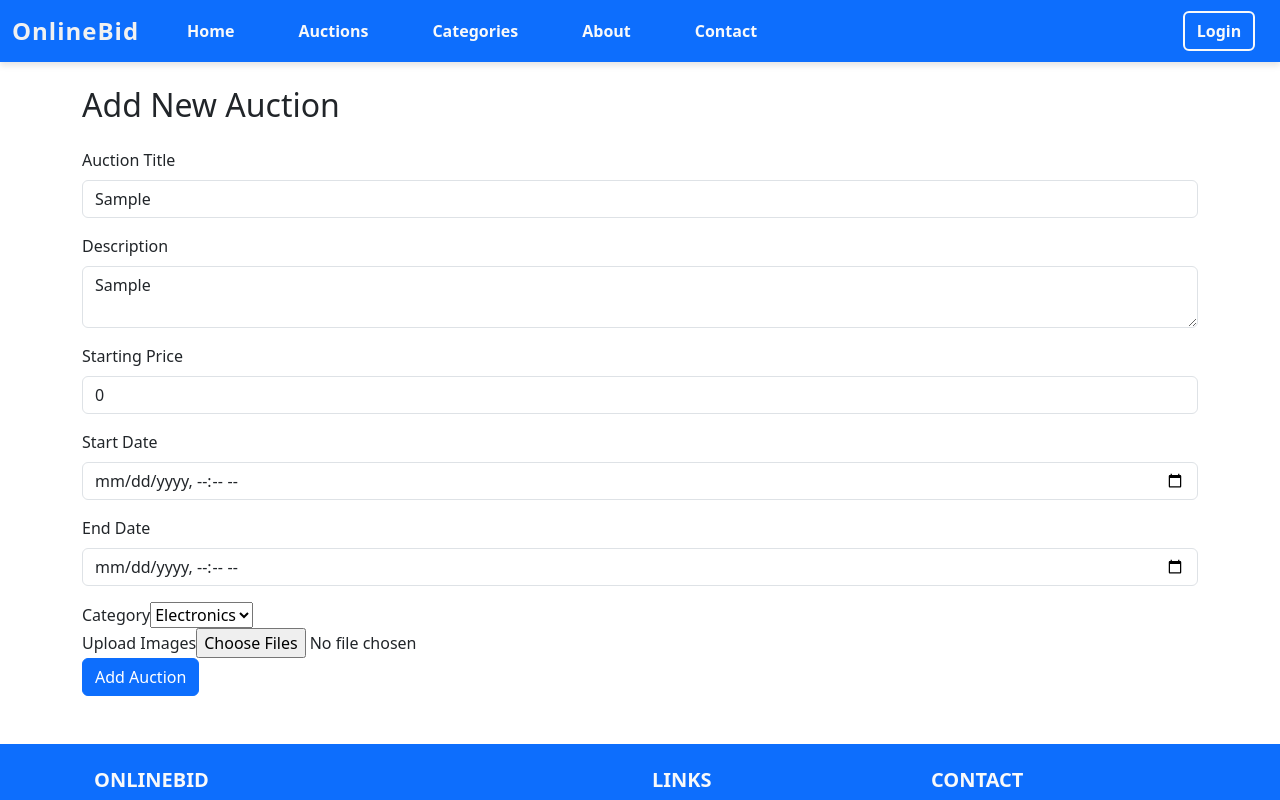
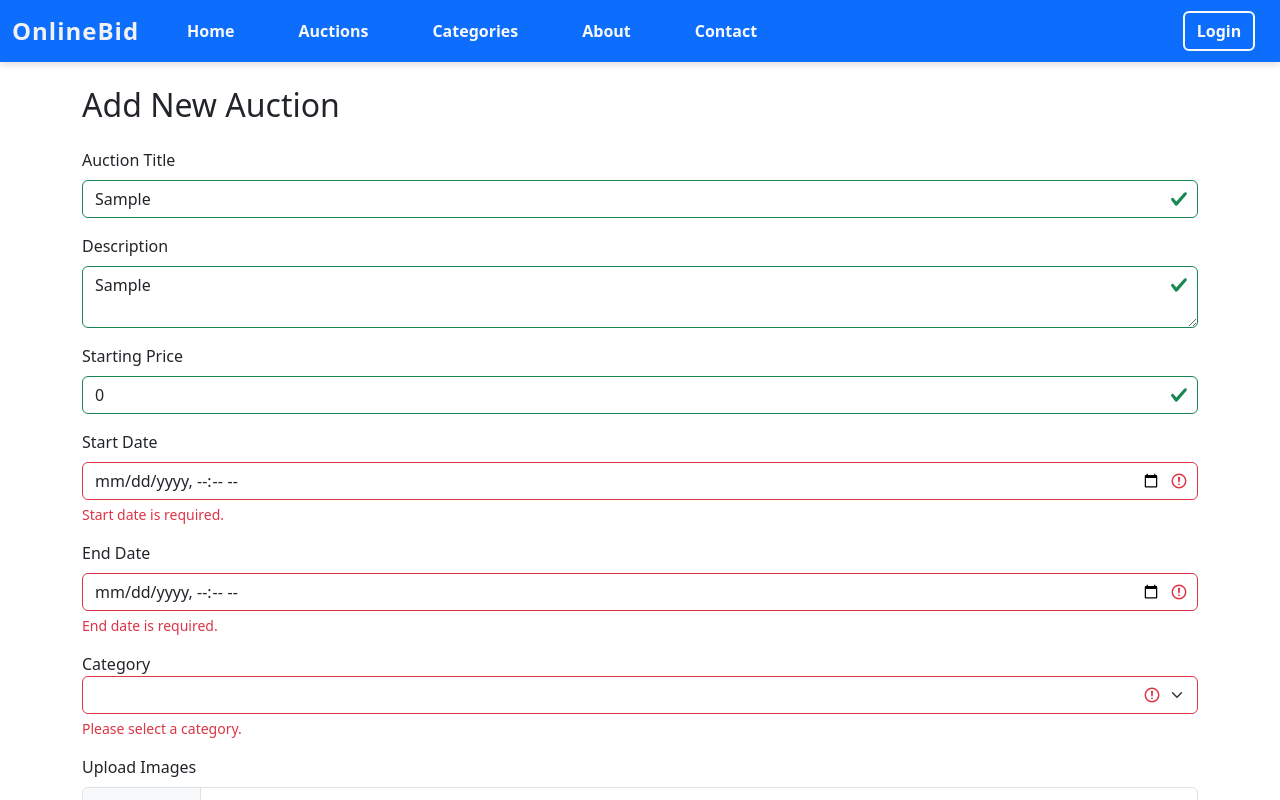
Before and after one commit to shkelzenkrasniqi/OnlineBid-front, an Angular app in the folder OnlineBid/: page /auctionadd in a window 1280 px wide. Both pictures are taken after typing "Sample", "Sample" into the empty fields and a click on the button "Add Auction". Shown: the top 800 px of the page. Built offline with nearby package versions, Linux system fonts and the light colour scheme; no server answers.

Commit message:
added validation for auction adding , bidding and registering user

```diff
--- a/OnlineBid/src/app/components/auction-add/auction-add.component.html
+++ b/OnlineBid/src/app/components/auction-add/auction-add.component.html
@@ -1,38 +1,107 @@
 <div class="container">
   <h2 class="my-4">Add New Auction</h2>
-  <form (ngSubmit)="addAuction()">
+  <form #auctionForm="ngForm" (ngSubmit)="addAuction()" novalidate>
     <div class="mb-3">
       <label for="title" class="form-label">Auction Title</label>
-      <input type="text" id="title" [(ngModel)]="auction.title" name="title" class="form-control" required>
+      <input
+        type="text"
+        id="title"
+        [(ngModel)]="auction.title"
+        name="title"
+        class="form-control"
+        required
+        [class.is-invalid]="auctionForm.submitted && auctionForm.controls['title'].invalid"
+        [class.is-valid]="auctionForm.submitted && auctionForm.controls['title'].valid">
+      <div *ngIf="auctionForm.submitted && auctionForm.controls['title'].invalid" class="invalid-feedback">
+        Auction title is required.
+      </div>
     </div>
+
     <div class="mb-3">
       <label for="description" class="form-label">Description</label>
-      <textarea id="description" [(ngModel)]="auction.description" name="description" class="form-control" required></textarea>
+      <textarea
+        id="description"
+        [(ngModel)]="auction.description"
+        name="description"
+        class="form-control"
+        required
+        [class.is-invalid]="auctionForm.submitted && auctionForm.controls['description'].invalid"
+        [class.is-valid]="auctionForm.submitted && auctionForm.controls['description'].valid"></textarea>
+      <div *ngIf="auctionForm.submitted && auctionForm.controls['description'].invalid" class="invalid-feedback">
+        Description is required.
+      </div>
     </div>
+
     <div class="mb-3">
       <label for="startingPrice" class="form-label">Starting Price</label>
-      <input type="number" id="startingPrice" [(ngModel)]="auction.startingPrice" name="startingPrice" class="form-control" required>
+      <input
+        type="number"
+        id="startingPrice"
+        [(ngModel)]="auction.startingPrice"
+        name="startingPrice"
+        class="form-control"
+        required
+        [class.is-invalid]="auctionForm.submitted && auctionForm.controls['startingPrice'].invalid"
+        [class.is-valid]="auctionForm.submitted && auctionForm.controls['startingPrice'].valid">
+      <div *ngIf="auctionForm.submitted && auctionForm.controls['startingPrice'].invalid" class="invalid-feedback">
+        Starting price is required.
+      </div>
     </div>
+
     <div class="mb-3">
       <label for="startDate" class="form-label">Start Date</label>
-      <input type="datetime-local" id="startDate" [(ngModel)]="auction.startDate" name="startDate" class="form-control" required>
+      <input
+        type="datetime-local"
+        id="startDate"
+        [(ngModel)]="auction.startDate"
+        name="startDate"
+        class="form-control"
+        required
+        [class.is-invalid]="auctionForm.submitted && auctionForm.controls['startDate'].invalid"
+        [class.is-valid]="auctionForm.submitted && auctionForm.controls['startDate'].valid">
+      <div *ngIf="auctionForm.submitted && auctionForm.controls['startDate'].invalid" class="invalid-feedback">
+        Start date is required.
+      </div>
     </div>
+
     <div class="mb-3">
       <label for="endDate" class="form-label">End Date</label>
-      <input type="datetime-local" id="endDate" [(ngModel)]="auction.endDate" name="endDate" class="form-control" required>
+      <input
+        type="datetime-local"
+        id="endDate"
+        [(ngModel)]="auction.endDate"
+        name="endDate"
+        class="form-control"
+        required
+        [class.is-invalid]="auctionForm.submitted && auctionForm.controls['endDate'].invalid"
+        [class.is-valid]="auctionForm.submitted && auctionForm.controls['endDate'].valid">
+      <div *ngIf="auctionForm.submitted && auctionForm.controls['endDate'].invalid" class="invalid-feedback">
+        End date is required.
+      </div>
     </div>
-    <div>
+
+    <div class="mb-3">
       <label>Category</label>
-      <select [(ngModel)]="auction.category" name="category" required>
+      <select
+        [(ngModel)]="auction.category"
+        name="category"
+        class="form-select"
+        required
+        [class.is-invalid]="auctionForm.submitted && auctionForm.controls['category'].invalid"
+        [class.is-valid]="auctionForm.submitted && auctionForm.controls['category'].valid">
         <option value="1">Electronics</option>
         <option value="2">Furniture</option>
       </select>
+      <div *ngIf="auctionForm.submitted && auctionForm.controls['category'].invalid" class="invalid-feedback">
+        Please select a category.
+      </div>
     </div>
 
-    <div>
-      <label>Upload Images</label>
-      <input type="file" (change)="onFileSelected($event)" multiple>
+    <div class="mb-3">
+      <label for="images" class="form-label">Upload Images</label>
+      <input type="file" id="images" (change)="onFileSelected($event)" multiple class="form-control">
     </div>
+
     <button type="submit" class="btn btn-primary">Add Auction</button>
   </form>
 </div>
--- a/OnlineBid/src/app/components/auction-add/auction-add.component.ts
+++ b/OnlineBid/src/app/components/auction-add/auction-add.component.ts
@@ -20,7 +20,7 @@ export class AuctionAddComponent{
     startDate: '',
     endDate: '',
     userId: '',
-    category: 1
+    category: ''
   };
   selectedFiles: File[] = [];
 
--- a/OnlineBid/src/app/components/auction-details/auction-details.component.html
+++ b/OnlineBid/src/app/components/auction-details/auction-details.component.html
@@ -20,7 +20,7 @@
   </div>
   <h2 class="my-4">{{ auction?.title }}</h2>
   <div *ngIf="auction">
-    <p><strong>Time Left:</strong> {{ auction?.endDate ?? null | timeLeft }}</p>
+    <p><strong>Time Left:</strong> {{ auction.endDate | timeLeft }}</p>
     <p><strong>Description:</strong> {{ auction.description }}</p>
     <p><strong>Starting Price:</strong> {{ auction.startingPrice}}</p>
     <p><strong>Current Price:</strong> {{ auction.currentPrice !== null ? (auction.currentPrice | currency) : 'N/A' }}</p>
@@ -31,7 +31,7 @@
   </div>
   <div class="bid-form mt-4">
     <h4>Place a New Bid</h4>
-    <form (submit)="placeBid()">
+<form (ngSubmit)="placeBid()" #bidForm="ngForm">
   <div class="form-group">
     <label for="bidAmount">Bid Amount:</label>
     <input
@@ -41,10 +41,18 @@
       [(ngModel)]="newBidAmount"
       name="bidAmount"
       required
-          min="{{ auction?.currentPrice ?? auction?.startingPrice }}" />
+      min="{{ auction?.currentPrice ?? auction?.startingPrice }}"
+      #bidAmount="ngModel" />
+
+    <div *ngIf="bidAmount.invalid && bidAmount.touched" class="text-danger">
+      <div *ngIf="bidAmount.errors?.['required']">Bid amount is required.</div>
+      <div *ngIf="bidAmount.errors?.['min']">Bid must be at least {{ auction?.currentPrice ?? auction?.startingPrice }}.</div>
     </div>
-      <button type="submit" class="btn btn-primary">Place Bid</button>
+  </div>
+
+  <button type="submit" class="btn btn-primary" [disabled]="bidForm.invalid">Place Bid</button>
 </form>
+
   </div>
   <div>
     <h3>Live Bids</h3>
--- a/OnlineBid/src/app/components/register/register.component.html
+++ b/OnlineBid/src/app/components/register/register.component.html
@@ -1,36 +1,95 @@
 <div class="register-container">
   <div class="register-box">
     <h2 class="text-center">Register</h2>
-    <form (ngSubmit)="register()">
+    <form #registerForm="ngForm" (ngSubmit)="register()" novalidate>
       <div class="form-row">
+        <!-- First Name -->
         <div class="form-group">
           <label for="firstname" class="form-label">First Name</label>
-          <input type="text" id="firstname" [(ngModel)]="user.firstname" name="firstname" class="form-control" required>
+          <input
+            type="text"
+            id="firstname"
+            [(ngModel)]="user.firstname"
+            name="firstname"
+            class="form-control"
+            required
+            #firstname="ngModel">
+          <div *ngIf="firstname.invalid && firstname.touched" class="text-danger">
+            First name is required.
+          </div>
         </div>
 
+        <!-- Last Name -->
         <div class="form-group">
           <label for="lastname" class="form-label">Last Name</label>
-          <input type="text" id="lastname" [(ngModel)]="user.lastname" name="lastname" class="form-control" required>
+          <input
+            type="text"
+            id="lastname"
+            [(ngModel)]="user.lastname"
+            name="lastname"
+            class="form-control"
+            required
+            #lastname="ngModel">
+          <div *ngIf="lastname.invalid && lastname.touched" class="text-danger">
+            Last name is required.
+          </div>
+        </div>
+      </div>
+
+      <!-- Username -->
+      <div class="form-group">
+        <label for="username" class="form-label">Username</label>
+        <input
+          type="text"
+          id="username"
+          [(ngModel)]="user.username"
+          name="username"
+          class="form-control"
+          required
+          #username="ngModel">
+        <div *ngIf="username.invalid && username.touched" class="text-danger">
+          Username is required.
         </div>
       </div>
 
       <div class="form-group">
-        <label for="username" class="form-label">Username</label>
-        <input type="text" id="username" [(ngModel)]="user.username" name="username" class="form-control" required>
+        <label for="email" class="form-label">Email</label>
+        <input
+          type="email"
+          id="email"
+          [(ngModel)]="user.email"
+          name="email"
+          class="form-control"
+          required
+          #email="ngModel">
+        <div *ngIf="email.invalid && email.touched" class="text-danger">
+          <div *ngIf="email.errors?.['required']">Email is required.</div>
+          <div *ngIf="email.errors?.['email']">Please provide a valid email.</div>
+        </div>
       </div>
 
+
+
+      <!-- Password -->
       <div class="form-group">
-        <label for="email" class="form-label">Email</label>
-        <input type="email" id="email" [(ngModel)]="user.email" name="email" class="form-control" required>
+        <label for="password" class="form-label">Password</label>
+        <input
+          type="password"
+          id="password"
+          [(ngModel)]="user.password"
+          name="password"
+          class="form-control"
+          required
+          (ngModelChange)="isPasswordValid(user.password)">
+        <div *ngIf="!isPasswordValid(user.password) && user.password" class="text-danger">
+          Password must be at least 8 characters long, contain an uppercase letter, a number, and a special character.
+        </div>
       </div>
 
-      <div class="form-group">
-        <label for="password" class="form-label">Password</label>
-        <input type="password" id="password" [(ngModel)]="user.password" name="password" class="form-control" required>
-      </div>
 
-      <button type="submit" class="btn btn-primary w-100 mt-3">Register</button>
+      <button type="submit" class="btn btn-primary w-100 mt-3" [disabled]="registerForm.invalid">Register</button>
     </form>
+
     <div class="mt-3 text-center">
       <p>Already have an account? <a routerLink="/login" class="link-primary">Login here</a>.</p>
     </div>
--- a/OnlineBid/src/app/components/register/register.component.ts
+++ b/OnlineBid/src/app/components/register/register.component.ts
@@ -2,13 +2,14 @@ import { Component } from '@angular/core';
 import { Router } from '@angular/router';
 import { AuthService } from '../../services/auth/auth.service';
 import { FormsModule } from '@angular/forms';
+import { CommonModule } from '@angular/common';
 
 @Component({
   selector: 'app-register',
   standalone: true,
   templateUrl: './register.component.html',
   styleUrl: './register.component.scss',
-  imports: [FormsModule]
+  imports: [FormsModule,CommonModule]
 })
 export class RegisterComponent {
   user = { firstname:'',lastname:'',username: '', email: '', password: '' };
@@ -25,4 +26,8 @@ export class RegisterComponent {
       }
     );
   }
+  isPasswordValid(password: string): boolean {
+    const passwordRegex = /^(?=.*[A-Z])(?=.*[0-9])(?=.*[!@#\$%\^&\*])[A-Za-z\d!@#\$%\^&\*]{8,}$/;
+    return passwordRegex.test(password);
+  }
 }
```
Lines whose indentation alone changed are shown as unchanged.
